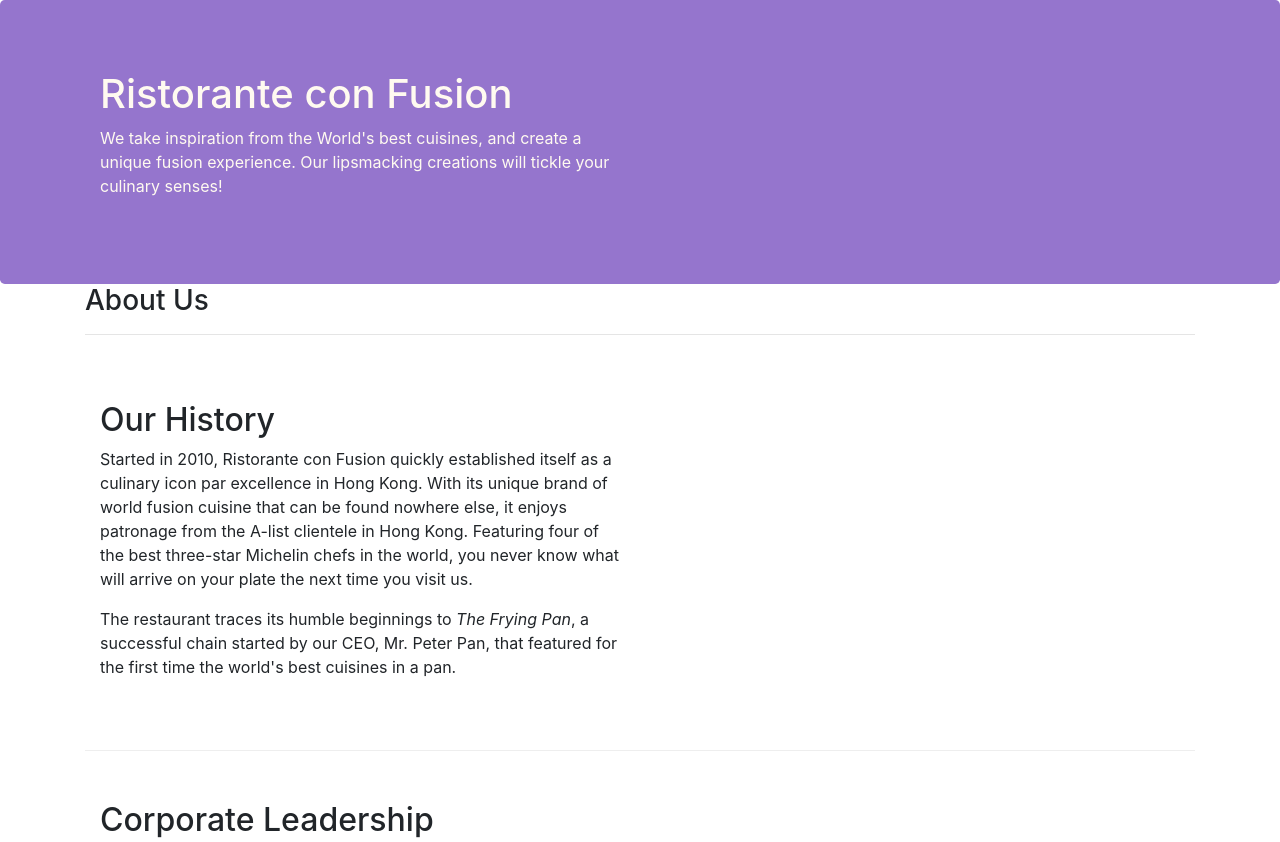
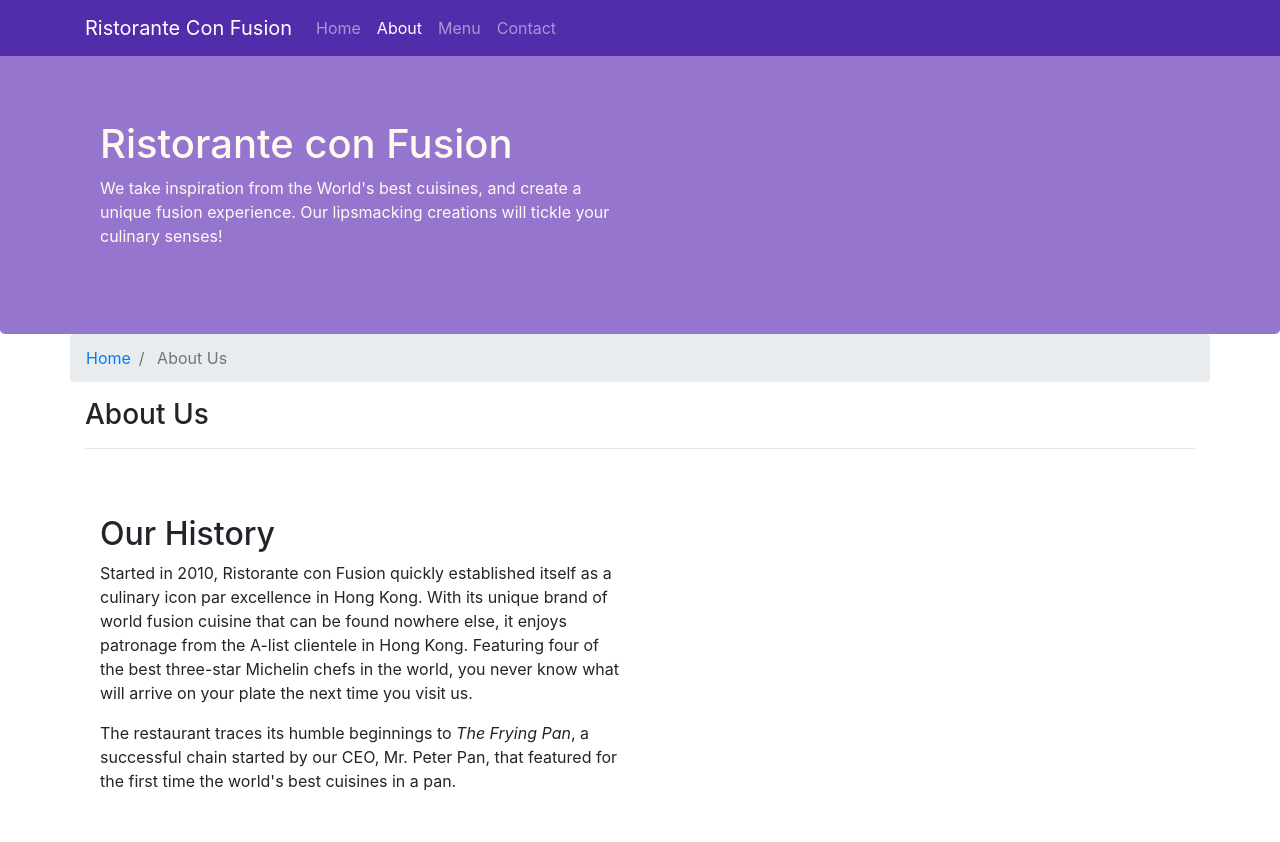
Before and after one commit to gunavardhanganji/ConFusion, a website: page aboutus.html in a window 1280 px wide. Shown: the top 842 px of the page. Drawn offline with nearby package versions, Linux system fonts and the light colour scheme.

Commit message:
navbars and breadcrumbs

```diff
--- a/aboutus.html
+++ b/aboutus.html
@@ -12,7 +12,36 @@
 </head>
 
 <body>
+    <nav class='navbar navbar-dark navbar-expand-sm fixed-top'>
+        <!-- navbar allows us to create a navigation bar-->
+        <!-- navbar-expand-sm : allows navigation bar to collapse in small and extra small screen sizes-->
+        <!-- various other fixing navbars : fixed-bottom, static-top, just not use this class and
+            navbar scrolls along with the  webpage when you scroll it top or bottom-->
+            <div class='container'>
+                <button class='navbar-toggler' type='button' data-toggle='collapse' data-target='#Navbar'>
+                    <!-- for showing and hiding links of navigation in extra small screens-->
+                    <!-- data-toggle='collapse' :javascript component in bootstrap-->
+                    <!-- we are defining another div with ID as navbar-->
+                    <span class='navbar-toggler-icon'></span>
+                </button>
+                <a class='navbar-brand' href='./index.html'> <!-- allows to display the information
+                     as a branding info in nav bar-->
+                    Ristorante Con Fusion
+                </a>
+                <div class='collapse navbar-collapse' id='Navbar'>
+                    <ul class='navbar-nav mr-auto' href='./index.html'>
+                        <!--  navbar-nav: helps to display the set of links in navbar-->
+                        <!-- mr-auto ; utility calss; allows us to push content as left as possible-->
+                        <li class='nav-item'><a class='nav-link' href='./index.html'>Home</a></li>
+                        <!--active class allows us to highlight the text-->
+                        <li class='nav-item active'><a class='nav-link' href='./aboutus.html'>About</a></li>
+                        <li class='nav-item'><a class='nav-link' href='#'>Menu</a></li>
+                        <li class='nav-item'><a class='nav-link' href='#'>Contact</a></li>
+                    </ul>
+                </div>
 
+            </div>
+        </nav>
     <header class="jumbotron">
         <div class="container">
             <div class="row row-header">
@@ -28,6 +57,12 @@
 
     <div class='container'>
         <div class='row'>
+            <!-- breadcrumb-->
+            <ol class='col-12 breadcrumb'>
+                <!--instead of ol, a simple div will also work fine here-->
+                <li class='breadcrumb-item'><a href="./index.html">Home</a></li>
+                <li class='breadcrumb-item active'> About Us</li>
+            </ol>
             <div class='col-12 col-sm'>
                <h3>About Us</h3>
                <hr>
--- a/css/styles.css
+++ b/css/styles.css
@@ -25,3 +25,12 @@
     margin: 0px;
     color: #0f0f0f;
 }
+body{
+    padding: 50px 0px 0px 0px;
+    z-index: 0;
+
+}
+
+.navbar-dark{
+    background-color: #512DAB;
+}
```
Also changed, not shown: index.html (+30 -1 lines).
